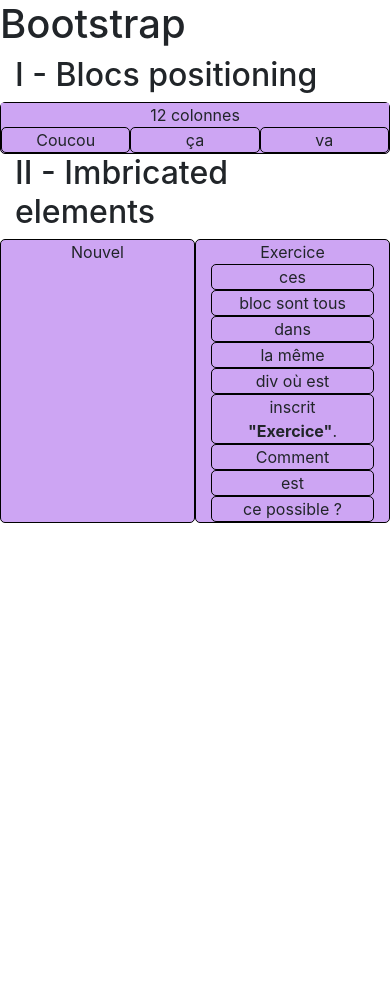
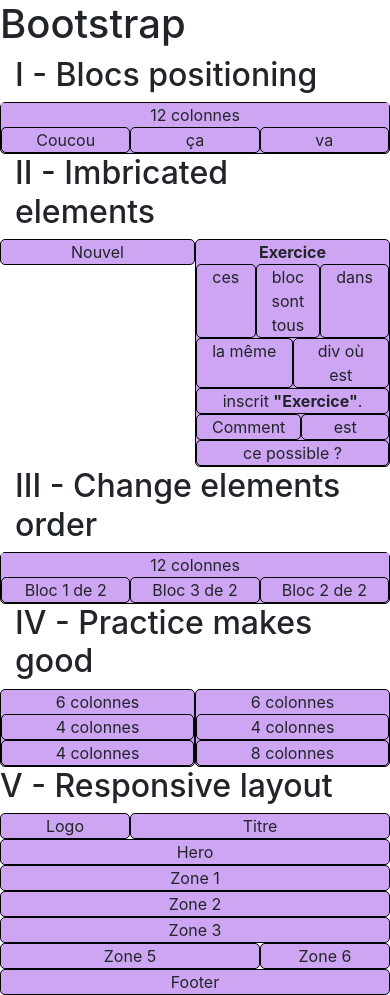
Before and after one commit to FrederiqueBaillais/bootstrap-training, a plain HTML site: page index.html in a window 390 px wide. Before the commit the page ends 844 px from the top, so only its background shows below. Drawn offline with nearby package versions, Linux system fonts and the light colour scheme.

Commit message:
responsive ok

```diff
--- a/assets/css/style.css
+++ b/assets/css/style.css
@@ -13,3 +13,8 @@
 .blocvide {
     background-color: #cda5f3;
 }
+
+.no-gutters {
+    margin-right: 0;
+    margin-left: 0;
+}
--- a/index.html
+++ b/index.html
@@ -15,6 +15,7 @@
 <body>
 
     <h1>Bootstrap </h1>
+
     <section class="col col-md-12 padding:20px;margin-left:30px">
         <h2>I - Blocs positioning </h2>
         <div class="row text-center megabloc">
@@ -24,24 +25,109 @@
             <div class="col col-md-2 offset-md-2 blocunique">va</div>
         </div>
     </section>
+
     <section class="col col-md-12 padding:20px;margin-left:30px">
         <h2>II - Imbricated elements </h2>
         <div class="row text-center">
-            <nav class="col col-md-4 blocunique">Nouvel</nav>
-            <div class="col col-md-8 megabloc">Exercice
+            <!--attention espace entre nouvel et exercice-->
+            <div class="col col-md-4 h-25 blocunique">Nouvel</div>
+            <div class="col col-lg-8 megabloc"><strong>Exercice</strong>
+                <div class="row text-center">
                     <div class="col col-md-3 blocunique">ces</div>
-                <div class="col col-md-4 blocunique">bloc sont tous</div>
+                    <div class="col col-md-6 blocunique">bloc sont tous</div>
                     <div class="col col-md-3 blocunique">dans</div>
+                </div>
+                <div class="row text-center">
                     <div class="col col-md-4 blocunique">la même</div>
                     <div class="col col-md-4 blocunique">div où est</div>
                     <div class="col col-md-4 blocunique">inscrit <strong>"Exercice"</strong>.</div>
+                </div>
+                <div class="row text-center">
                     <div class="col col-md-5 blocunique">Comment</div>
                     <div class="col col-md-2 blocunique">est</div>
                     <div class="col col-md-5 blocunique">ce possible ?</div>
                 </div>
             </div>
+        </div>
     </section>
 
+    <section class="col col-md-12 padding:20px;margin-left:30px">
+        <h2>III - Change elements order </h2>
+        <div class="row text-center megabloc">
+            <div class="col-12 col-md-12 blocvide">12 colonnes</div>
+            <div class="col col-md-2 order-1 offset-md-1 blocunique">Bloc 1 de 2</div>
+            <div class="col col-md-2 order-3 offset-md-2 blocunique">Bloc 2 de 2</div>
+            <div class="col col-md-2 order-2 offset-md-2 blocunique">Bloc 3 de 2</div>
+        </div>
+    </section>
+
+    <section class="col col-md-12 padding:20px;margin-left:30px">
+        <h2>IV - Practice makes good </h2>
+        <div class="row text-center">
+            <div class="col col-md-6 text-center megabloc">
+                <div class="col-12 col-md-12">6 colonnes</div>
+                <div class="row text-center">
+                    <div class="col col-md-4 blocunique">4 colonnes</div>
+                    <div class="col col-md-4 offset-md-4 blocunique">4 colonnes</div>
+                </div>
+            </div>
+            <div class="col col-md-6 text-center megabloc">
+                <div class="col-12 col-md-12">6 colonnes</div>
+                <div class="row text-center">
+                    <div class="col col-md-4 blocunique">4 colonnes</div>
+                    <div class="col col-md-8 blocunique">8 colonnes</div>
+                </div>
+            </div>
+        </div>
+    </section>
+
+    <section class="padding:20px;margin-left:30px">
+        <h2>V - Responsive layout </h2>
+        <div class="col col-12 col-md-12">
+            <div class="row text-center">
+                <div class="col col-4 col-md-3 text-center blocunique">
+                    Logo
+                </div>
+                <div class="col col-8 col-md-9 text-center blocunique">
+                    Titre
+                </div>
+            </div>
+
+            <div class="row text-center">
+                <div class="col col-12 col-md-12 text-center blocunique">
+                    Hero
+                </div>
+            </div>
+
+            <div class="row text-center">
+                <div class="col col-12 col-md-4 text-center blocunique">
+                    Zone 1
+                </div>
+                <div class="col col-12 col-md-4 text-center blocunique">
+                    Zone 2
+                </div>
+                <div class="col col-12 col-md-4 text-center blocunique">
+                    Zone 3
+                </div>
+            </div>
+
+            <div class="row text-center">
+                <div class="col col-8 col-md-6 text-center blocunique">
+                    Zone 5
+                </div>
+                <div class="col col-4 col-md-6 text-center blocunique">
+                    Zone 6
+                </div>
+            </div>
+
+            <div class="row text-center">
+                <div class="col col-12 col-md-12 text-center blocunique">
+                    Footer
+                </div>
+            </div>
+        </div>
+
+    </section>
 
 
     <script src="https://cdnjs.cloudflare.com/ajax/libs/jquery/3.5.1/jquery.slim.min.js"></script>
```
Lines whose indentation alone changed are shown as unchanged.
